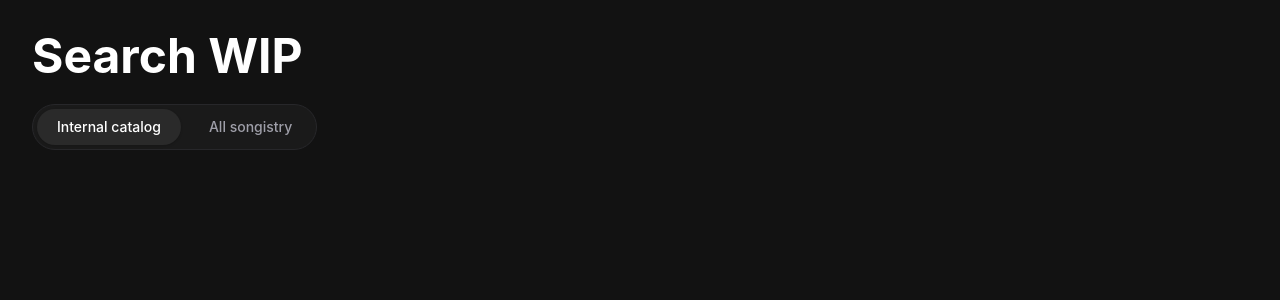
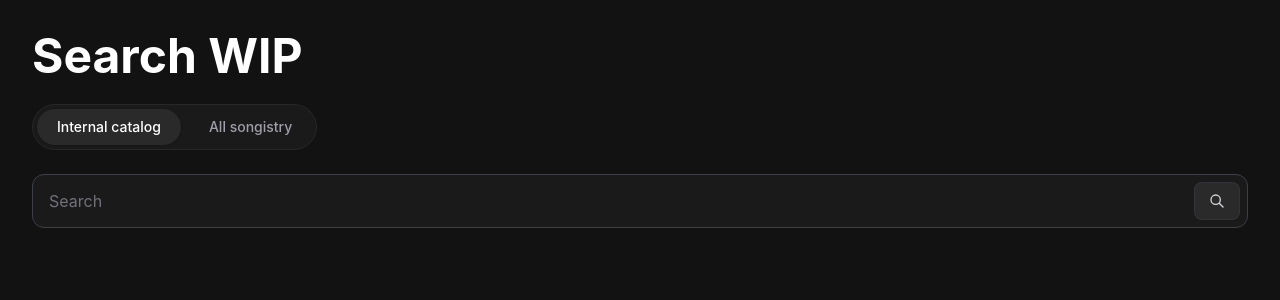
Before and after one commit to Papejop/projektzespolowy, a React (Vite) app: page / in a window 1280 px wide. Shown: the top 300 px of the page. Built offline with nearby package versions, Linux system fonts and the light colour scheme.

Commit message:
Add search bar

```diff
--- a/src/App.tsx
+++ b/src/App.tsx
@@ -1,14 +1,26 @@
 import { useState } from 'react';
 import CatalogTabs from './components/CatalogTabs';
+import SearchBar from './components/SearchBar';
 
 export default function App() {
   const [activeTab, setActiveTab] = useState<string>('internal');
+  const [searchQuery, setSearchQuery] = useState<string>('');
+  const handleSearch = () => {
+    console.log("Szukana fraza:", searchQuery);
+  };
 
   return (
     <div className="min-h-screen bg-[#121212] text-white p-8 font-sans w-full ">
       <div className="max-w-7xl mx-auto">
         <h1 className="text-5xl font-bold mb-6">Search WIP</h1>
         <CatalogTabs activeTab={activeTab} setActiveTab={setActiveTab}/>
+        <div className="mt-6">
+          <SearchBar
+            searchQuery={searchQuery}
+            setSearchQuery={setSearchQuery}
+            onSearch={handleSearch}
+          />
+        </div>
       </div>
 
     </div>
--- /dev/null
+++ b/src/components/SearchBar.tsx
@@ -0,0 +1,47 @@
+interface SearchBarProps {
+  searchQuery: string;
+  setSearchQuery: (query: string) => void;
+  onSearch: () => void;
+}
+
+export default function SearchBar({ searchQuery, setSearchQuery, onSearch }: SearchBarProps) {
+  const handleKeyDown = (e: React.KeyboardEvent<HTMLInputElement>) => {
+    if (e.key === 'Enter') {
+      onSearch();
+    }
+  };
+
+  return (
+    <div className="relative mb-6">
+      <input
+        type="text"
+        value={searchQuery}
+        onChange={(e: React.ChangeEvent<HTMLInputElement>) => setSearchQuery(e.target.value)}
+        onKeyDown={handleKeyDown}
+        placeholder="Search"
+        className="w-full bg-[#1a1a1a] border border-zinc-700 text-white placeholder-zinc-500 pl-4 pr-14 py-3.5 rounded-xl focus:outline-none focus:border-zinc-500 transition-colors"
+      />
+
+      <button
+        onClick={onSearch}
+        className="absolute inset-y-2 right-2 px-3.5 bg-[#2a2a2a] hover:bg-[#333333] text-zinc-300 hover:text-white rounded-lg transition-colors flex items-center justify-center border border-zinc-700/50"
+        title="Search"
+      >
+        <svg
+          xmlns="http://www.w3.org/2000/svg"
+          className="h-4 w-4"
+          fill="none"
+          viewBox="0 0 24 24"
+          stroke="currentColor"
+          strokeWidth={2}
+        >
+          <path
+            strokeLinecap="round"
+            strokeLinejoin="round"
+            d="M21 21l-6-6m2-5a7 7 0 11-14 0 7 7 0 0114 0z"
+          />
+        </svg>
+      </button>
+    </div>
+  );
+}
```
Also changed, not shown: 1 other file (tests, documents, lock files or other folders).
